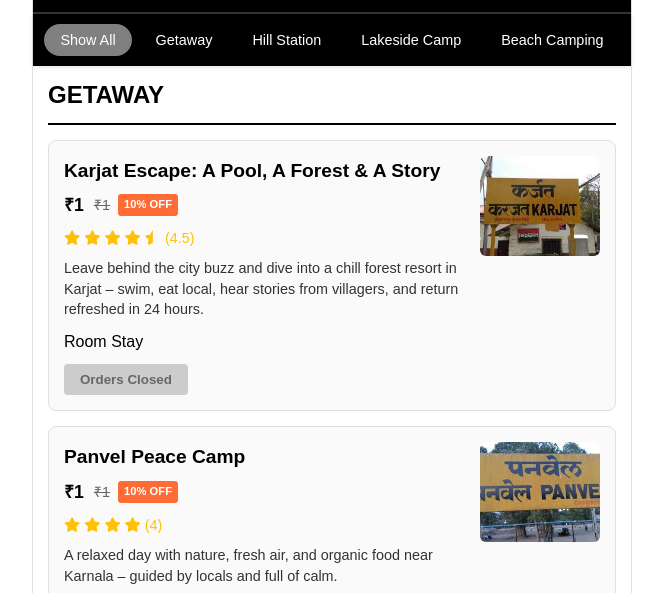
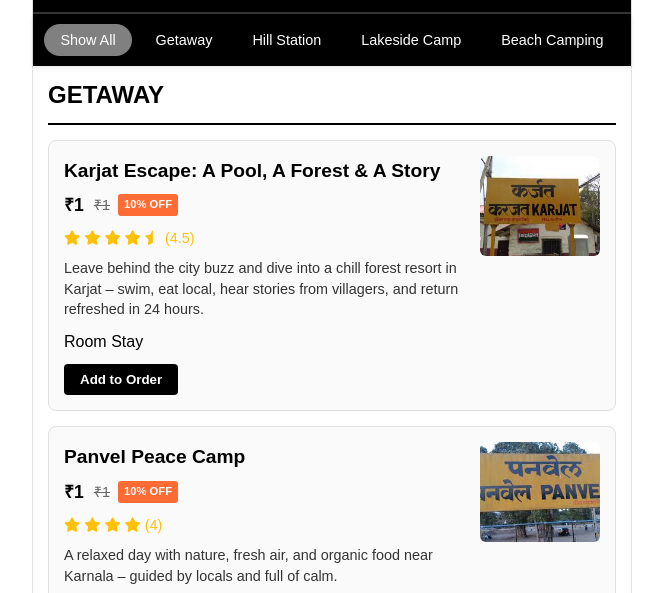
Before and after one commit to ariapythonguy/teyzee-storefront-LokYatri, a plain HTML site: page index.html in a window 1280 px wide. Shown: the part 93-686 px from the top of the page, without its empty margins (308-971 px from the left). Drawn offline with Linux system fonts and the light colour scheme.

Commit message:
Update index.html
  update to           if (currentHour >= 1 && currentHour < 7) {

```diff
--- a/index.html
+++ b/index.html
@@ -640,7 +640,7 @@
             const buttons = document.querySelectorAll(".order-btn");
 
             // Restaurant closed hours (1 AM to 7 AM)
-            if (currentHour >= 1 || currentHour < 7) {
+            if (currentHour >= 1 && currentHour < 7) {
                 buttons.forEach(button => {
                     button.disabled = true;
                     button.textContent = "Orders Closed";
```
